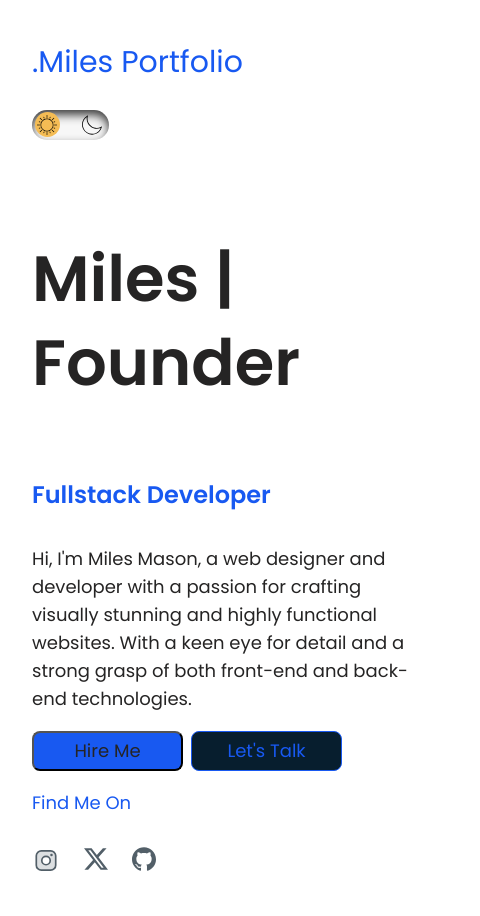
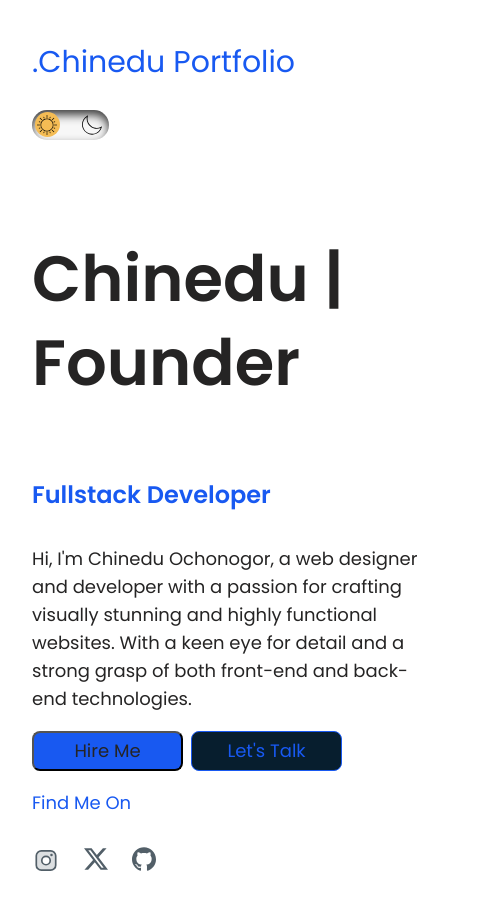
Before and after one commit to mileprime/Portfolio, a plain HTML site: page index.html in a window 1280 px wide. Shown: the full height of the page, 118-598 px from the left. Drawn offline with Linux system fonts and the light colour scheme; grey boxes are pictures that could not be loaded.

Commit message:
Update index.html

```diff
--- a/index.html
+++ b/index.html
@@ -16,7 +16,7 @@
     <header>
       <div id="logo" class="logo-img">
        <a href="./index.html" class=" line">
-        <div class="activer header-title">.Miles Portfolio</div>
+        <div class="activer header-title">.Chinedu Portfolio</div>
        </a>
         <input type="checkbox" id="mode" />
         <label for="mode">
@@ -35,10 +35,10 @@
     </header>
     <section class="content">
       <div class="content-text">
-        <p class="content-title">Miles | Founder</p>
+        <p class="content-title">Chinedu | Founder</p>
         <p class="content-desc">Fullstack Developer</p>
         <p class="content-main">
-          Hi, I'm Miles Mason, a web designer and developer with a passion for
+          Hi, I'm Chinedu Ochonogor, a web designer and developer with a passion for
           crafting visually stunning and highly functional websites. With a keen
           eye for detail and a strong grasp of both front-end and back-end
           technologies.
```
